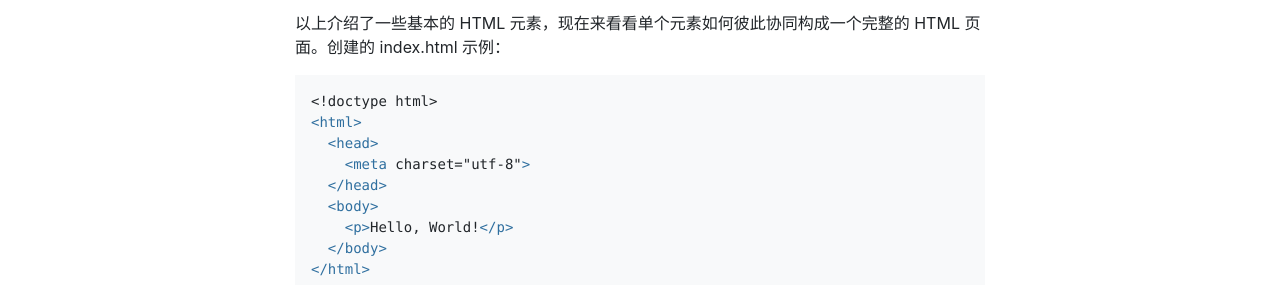
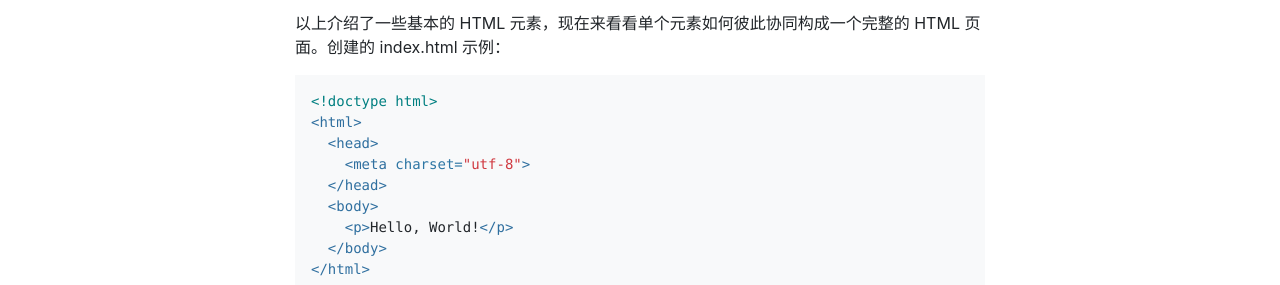
Before and after one commit to MCSMDS/iTutorials2, a Jekyll site: the page built from _tutorials/wfed/html/index.md, in a window 1280 px wide and 1362 px high. Shown: the part 882-1167 px from the top of the window. Built offline with Jekyll 4.4.1, drawn with Linux system fonts in a browser that asks for light colours.

Commit message:
Update syntax.scss

```diff
--- a/_sass/syntax.scss
+++ b/_sass/syntax.scss
@@ -13,6 +13,7 @@
 }
 /* Name Attribute */
 .highlight .na {
+  color: #2d76a4;
 }
 /* Name Builtin */
 .highlight .nb {
@@ -86,6 +87,7 @@
 }
 /* Comment Preproc */
 .highlight .cp {
+  color: #007f80;
 }
 /* Comment Single */
 .highlight .c1 {
@@ -143,6 +145,7 @@
 }
 /* Literal String */
 .highlight .s {
+  color: #d03940;
 }
 /* Literal String Backtick */
 .highlight .sb {
```
